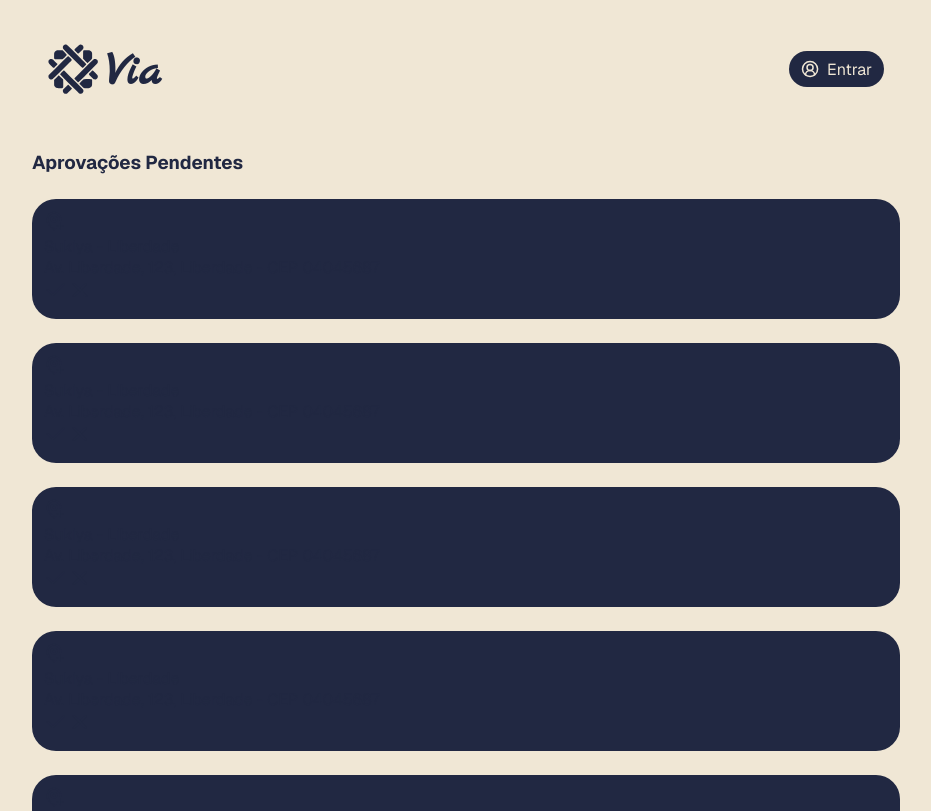
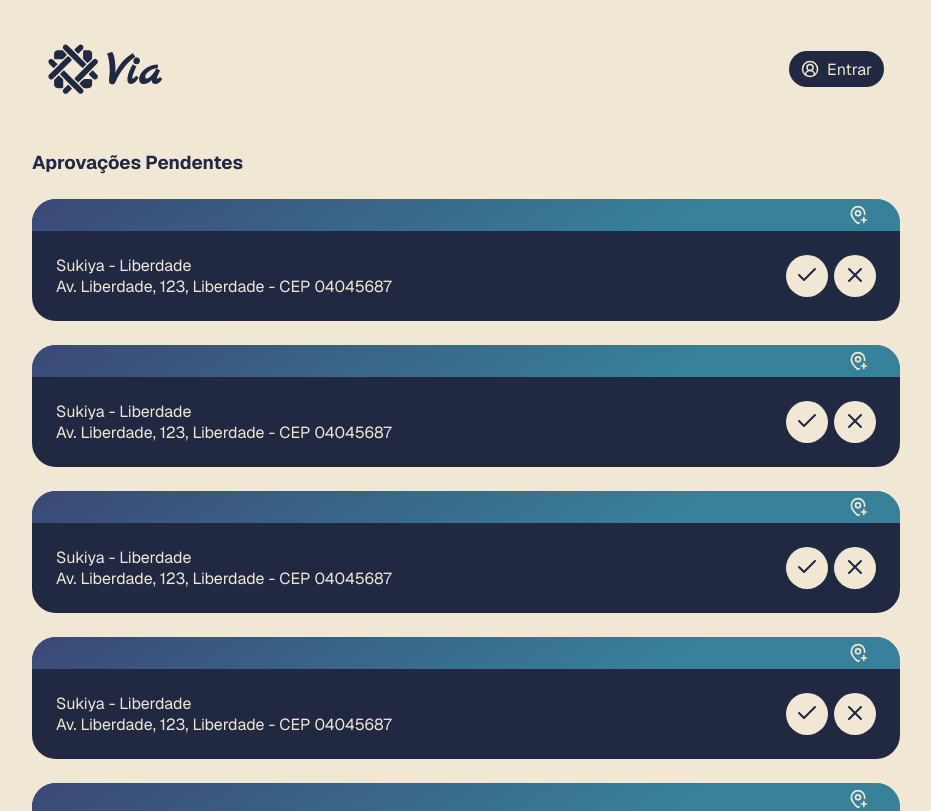
Before and after one commit to cesar-lima/VIA, a Next.js app: page /pages/admin in a window 1280 px wide. Shown: the top 811 px of the page, without its empty margins (174-1105 px from the left). Built offline with nearby package versions, Linux system fonts and the light colour scheme; no server answers.

Commit message:
modificações no componente de requisições de aporvação de restaurante

```diff
--- a/app/components/ApprovalRequest/ApprovalRequest.tsx
+++ b/app/components/ApprovalRequest/ApprovalRequest.tsx
@@ -7,7 +7,7 @@ export default function ApprovalRequest() {
     return (
         <div className="approval-request">
             <div className="approval-gradient">
-                <MapPinPlus size={20} />
+                <MapPinPlus size={20} color="#f0e7d5" />
             </div>
 
             <div className="approval-content">
@@ -22,9 +22,13 @@ export default function ApprovalRequest() {
                 </div>
 
                 <div className="approval-actions">
-                    <Check />
+                    <button>
+                        <Check color="#212842" />
+                    </button>
 
-                    <X />
+                    <button>
+                        <X color="#212842" />
+                    </button>
                 </div>
             </div>
         </div>
--- a/app/components/ApprovalRequest/style.css
+++ b/app/components/ApprovalRequest/style.css
@@ -1,6 +1,47 @@
 .approval-request{
     margin-bottom: 24px;
-    padding: 12px;
     border-radius: 24px;
     background-color: #212842;
+    overflow: hidden;
 }
+
+.approval-request .approval-gradient{
+    width: 100%;
+    height: 32px;
+    background-image: linear-gradient(147deg, #3b4876 0%, #45b7d19e 74%);
+    display: flex;
+    align-items: center;
+    justify-content: end;
+    padding-right: 32px;
+}
+
+
+
+.approval-request .approval-content{
+    display: flex;
+    padding: 24px;
+    justify-content: space-between;
+    gap: 8px;
+}
+
+.approval-request .approval-data{
+    color: #f0e7d5;
+}
+
+.approval-request .approval-actions {
+    display: flex;
+    gap: 6px;
+}
+
+.approval-request .approval-actions button{
+    background-color: #f0e7d5;
+    border: none;
+    border-radius: 50%;
+    padding: 5px 9px;
+    cursor: pointer;
+    transition: 0.3s;
+}
+
+.approval-request .approval-actions button:hover{
+    transform: scale(1.1);
+}
```
